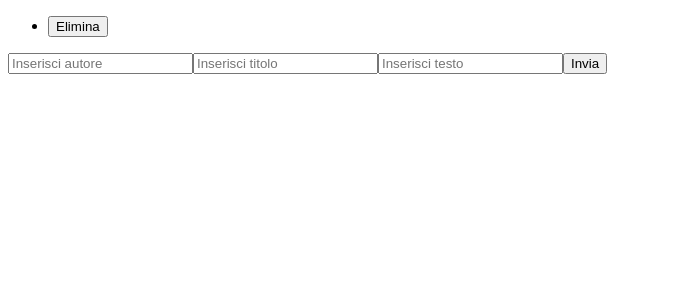
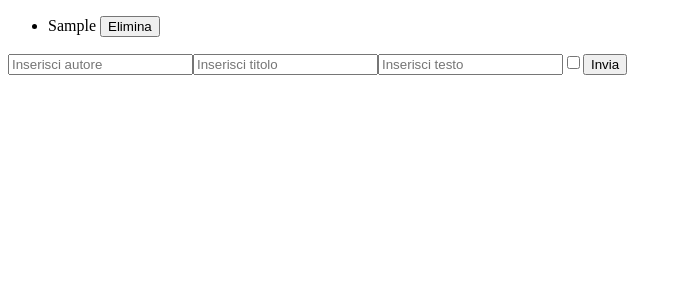
Before and after one commit to francescoguttuso/react-form, a React (Vite) app: page / in a window 1280 px wide. Both pictures are taken after typing "Sample", "Sample", "Sample" into the empty fields and a click on the button "Invia". Shown: the top 300 px of the page, without its empty margins (0-682 px from the left). Built offline with nearby package versions, Linux system fonts and the light colour scheme.

Commit message:
feat: update Items and NewItem components to use consistent property names and improve state management

```diff
--- a/src/App.jsx
+++ b/src/App.jsx
@@ -8,7 +8,7 @@ function App() {
 
   return (
     <>
-      <Items items={items} />
+      <Items items={items} setItems={setItems} />
 
       <NewItem setItems={setItems} />
     </>
--- a/src/components/Items.jsx
+++ b/src/components/Items.jsx
@@ -3,11 +3,11 @@ export const Items = (props) => (
   <>
     <ul>
       {props.items.map((item) => (
-        <li key={item.inputTitle}>
-          {item.inputTitle}{" "}
+        <li key={item.title}>
+          {item.title}{" "}
           <button
             onClick={() =>
-              props.setItems(items.filter((_item) => _item !== item))
+              props.setItems((items) => items.filter((_item) => _item !== item))
             }
           >
             Elimina
--- a/src/components/NewItem.jsx
+++ b/src/components/NewItem.jsx
@@ -3,13 +3,15 @@ import "./NewItem.css";
 
 export const NewItem = (props) => {
   const [formData, setFormData] = useState({
-    inputAuthor: "",
-    inputTitle: "",
-    inputBody: "",
-    inputPublic: false,
+    author: "",
+    title: "",
+    body: "",
+    public: false,
   });
 
   const handleFormChange = (e) => {
+    const value =
+      e.target.type === "checkbox" ? e.target.checked : e.target.value;
     setFormData({
       ...formData,
       [e.target.name]: e.target.value,
@@ -20,42 +22,50 @@ export const NewItem = (props) => {
     <form
       onSubmit={(e) => {
         e.preventDefault();
-        if (formData.inputAuthor.trim() !== "") {
+        if (formData.author.trim() !== "") {
           props.setItems((items) =>
             items.concat({
-              author: formData.inputAuthor,
-              title: formData.inputTitle,
-              body: formData.inputBody,
+              author: formData.author,
+              title: formData.title,
+              body: formData.body,
+              public: formData.public,
             }),
           );
           setFormData({
-            inputAuthor: "",
-            inputTitle: "",
-            inputBody: "",
-            inputPublic: "",
+            author: "",
+            title: "",
+            body: "",
+            public: false,
           });
         }
       }}
     >
       <input
         type="text"
-        name="inputAuthor"
+        name="author"
         placeholder="Inserisci autore"
-        value={formData.inputAuthor}
+        value={formData.author}
         onChange={handleFormChange}
       />
       <input
         type="text"
-        name="inputTitle"
+        name="title"
         placeholder="Inserisci titolo"
-        value={formData.inputTitle}
+        value={formData.title}
         onChange={handleFormChange}
       />
       <input
         type="text"
-        name="inputBody"
+        name="body"
         placeholder="Inserisci testo"
-        value={formData.inputBody}
+        value={formData.body}
+        onChange={handleFormChange}
+      />
+      <input
+        type="checkbox"
+        name="public"
+        placeholder="Inserisci testo"
+        checked={formData.public}
         onChange={handleFormChange}
       />
 
```
